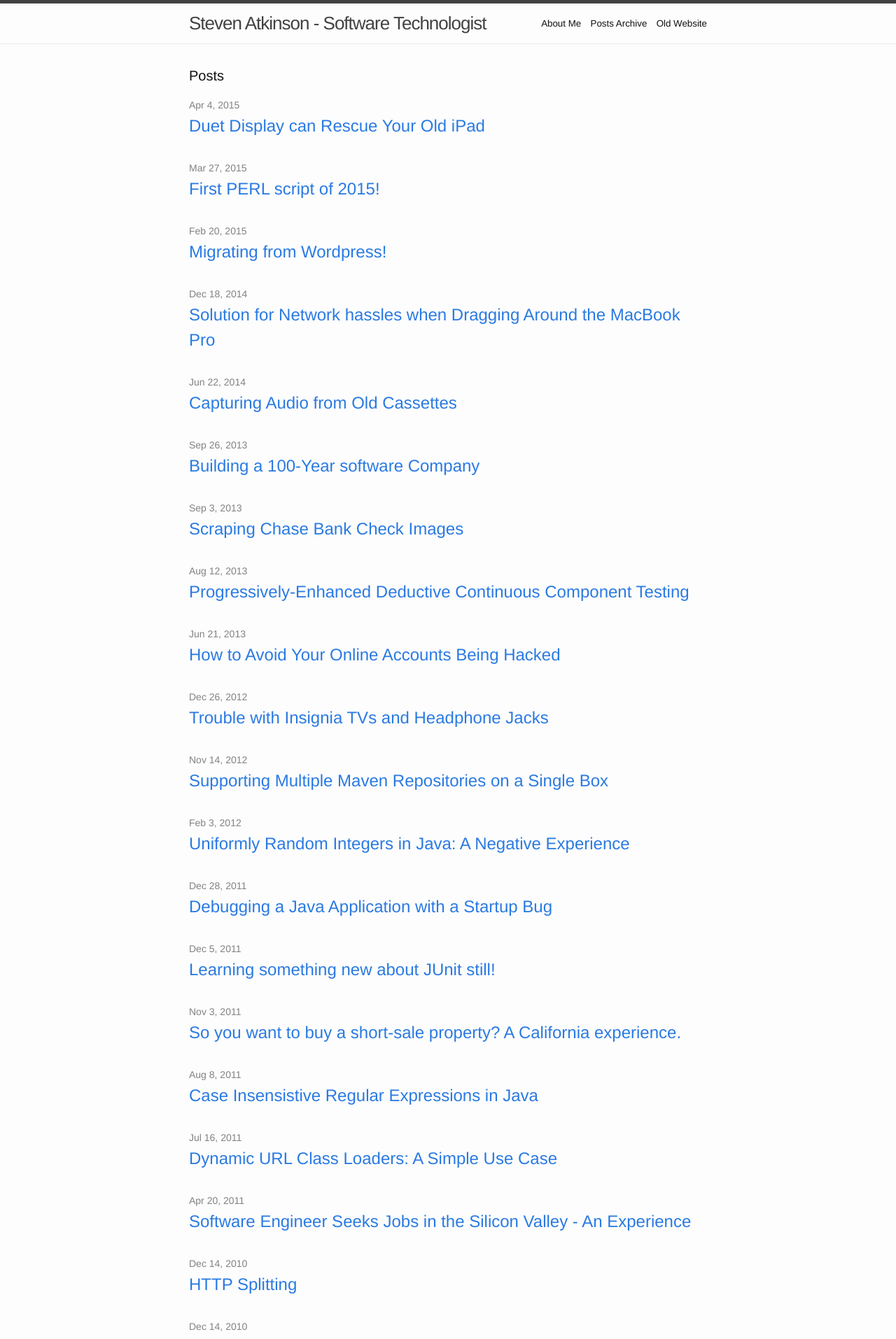
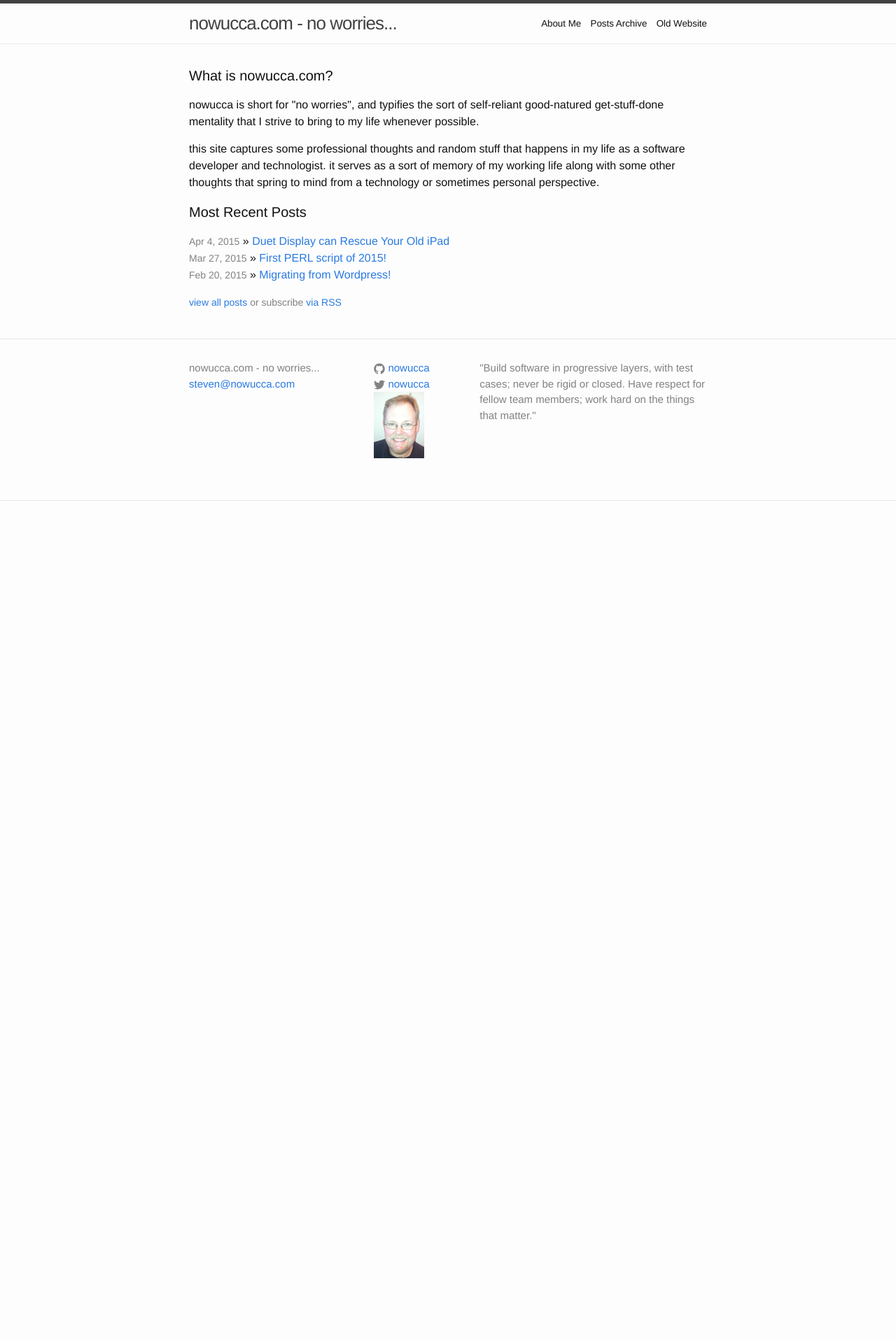
Before and after one commit to nowucca/nowucca.github.io, a Jekyll site: the page built from index.html, in a window 1280 px wide. Shown: the top 1914 px of the page at 70% size. Built offline with Jekyll 4.4.1, drawn with Linux system fonts in a browser that asks for light colours; after the commit the page ends 900 px from its top, so only the background shows below that; some of the changed text lies outside the part shown.

Commit message:
switch over to nowucca for email, twitter and explain the site from that perspective

```diff
--- a/_config.yml
+++ b/_config.yml
@@ -1,12 +1,12 @@
 # Site settings
-title: Steven Atkinson - Software Technologist
-email: steven@atkinson.net
+title: nowucca.com - no worries...
+email: steven@nowucca.com
 description: > # this means to ignore newlines until "baseurl:"
   "Build software in progressive layers, with test cases; never be rigid or closed.
    Have respect for fellow team members; work hard on the things that matter."
 baseurl: "" # the subpath of your site, e.g. /blog/
 url: "http://nowucca.com" # the base hostname & protocol for your site
-twitter_username: sr_atkinson
+twitter_username: nowucca
 github_username:  nowucca
 
 # Build settings
--- a/_sass/_layout.scss
+++ b/_sass/_layout.scss
@@ -175,7 +175,7 @@
     list-style: none;
 
     > li {
-        margin-bottom: $spacing-unit;
+        margin-bottom: #{$spacing-unit} / 2;
     }
 }
 
@@ -185,8 +185,8 @@
 }
 
 .post-link {
-    display: block;
-    font-size: 24px;
+    display: inline;
+    font-size: 16px;
 }
 
 
@@ -235,3 +235,15 @@
         }
     }
 }
+
+/**
+ * Concept
+ */
+.concept {
+  margin-bottom: 10px;
+
+ > span {
+   font-size: $small-font-size;
+   color: $grey-color;
+ }
+}
--- a/index.html
+++ b/index.html
@@ -4,20 +4,27 @@ layout: default
 
 <div class="home">
 
-  <h1 class="page-heading">Posts</h1>
+  <h1 class="page-heading">What is nowucca.com?</h1>
+
+  <p>
+  nowucca is short for "no worries", and typifies the sort of self-reliant good-natured get-stuff-done mentality that I strive to bring to my life whenever possible.
+  </p>
+
+  <p>this site captures some professional thoughts and random stuff that happens in my life as a software developer and technologist.  it serves as a sort of memory of my working life along with some other thoughts that spring to mind from a technology or sometimes personal perspective.</p>
+
+  <div class="concept">
+  <h1 class="page-heading">Most Recent Posts</h1>
 
   <ul class="post-list">
-    {% for post in site.posts %}
-      <li>
-        <span class="post-meta">{{ post.date | date: "%b %-d, %Y" }}</span>
-
-        <h2>
-          <a class="post-link" href="{{ post.url | prepend: site.baseurl }}">{{ post.title }}</a>
-        </h2>
-      </li>
+    {% for post in site.posts limit:3 %}
+      <li><span class="post-meta">{{ post.date | date: "%b %-d, %Y" }}</span> &raquo; <a class="post-link" href="{{ post.url | prepend: site.baseurl }}) ">{{ post.title }}</a> </li>
     {% endfor %}
   </ul>
 
-  <p class="rss-subscribe">subscribe <a href="{{ "/feed.xml" | prepend: site.baseurl }}">via RSS</a></p>
+  <span><a href="{{ "/archive.html" | prepend: site.baseurl }}">view all posts</a> or subscribe <a href="{{ "/feed.xml" | prepend: site.baseurl }}">via RSS</a><span>
+  </div>
+
+
+
 
 </div>
```
